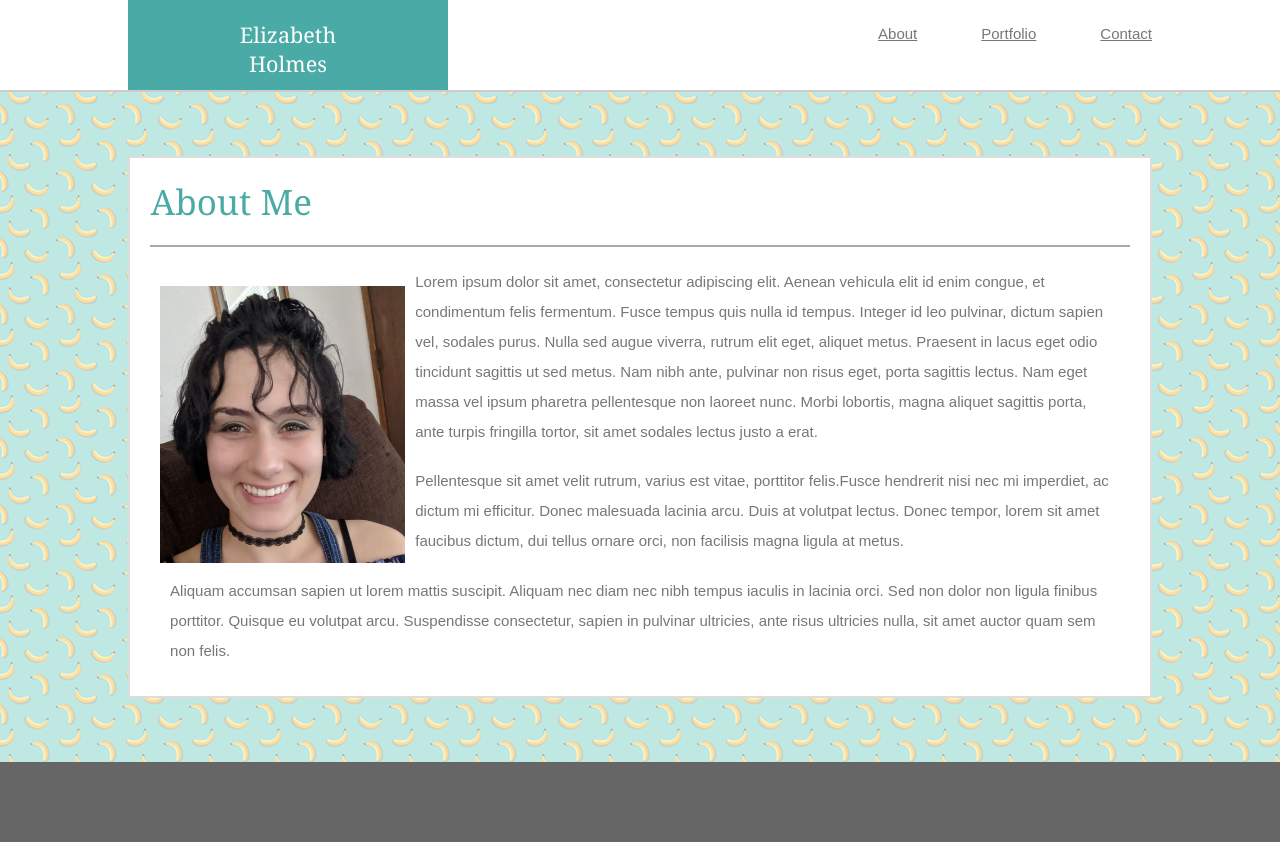
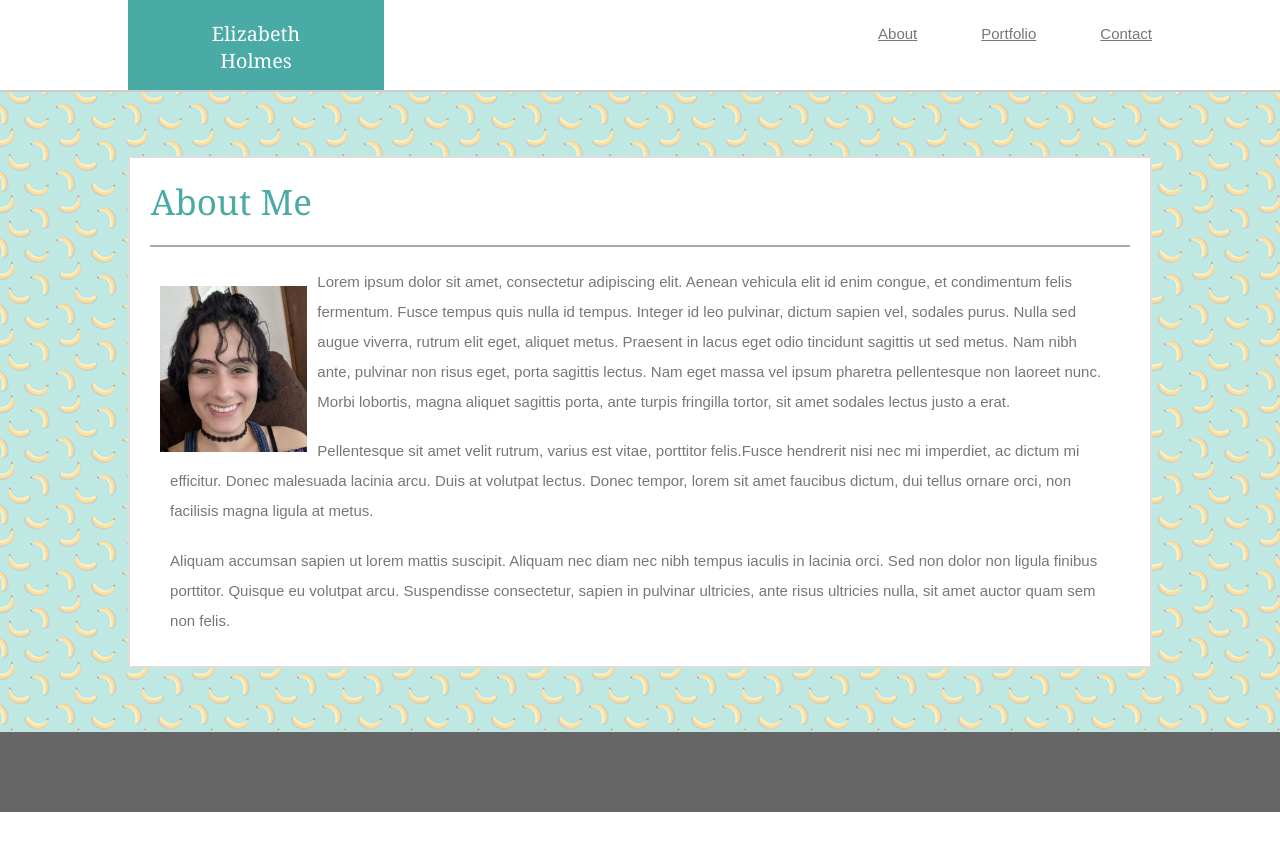
Before and after one commit to e-holmes/Bootstrap-Portfolio, a plain HTML site: page index.html in a window 1280 px wide. After the commit the page ends 812 px from the top, so only its background shows below. Drawn offline with Linux system fonts and the light colour scheme.

Commit message:
text size good enough

```diff
--- a/assets/css/style.css
+++ b/assets/css/style.css
@@ -25,12 +25,12 @@ body {
         padding-top:10px;
         position:absolute;top:0%;left:10%;
         text-align:center;
-        width:25%;
+        width:20%;
 
     }
 
-    .fuck{
-        font-size: 120%;
+    .text_name{
+        font-size: 110%;
         margin:0px;
         padding:10px;
     }
@@ -92,7 +92,7 @@ body {
 
 .AM_photo {
     float: left;
-    width:25%;
+    width:15%;
     margin:10px;
     margin-top: 4%;
 }
--- a/index.html
+++ b/index.html
@@ -15,7 +15,7 @@
                     <header class="header">
                         <section class="col-6">
                             <header class="name">
-                                <p class="fuck">
+                                <p class="text_name">
                                     Elizabeth <br> Holmes
                                 </p>
                             </header>
```
